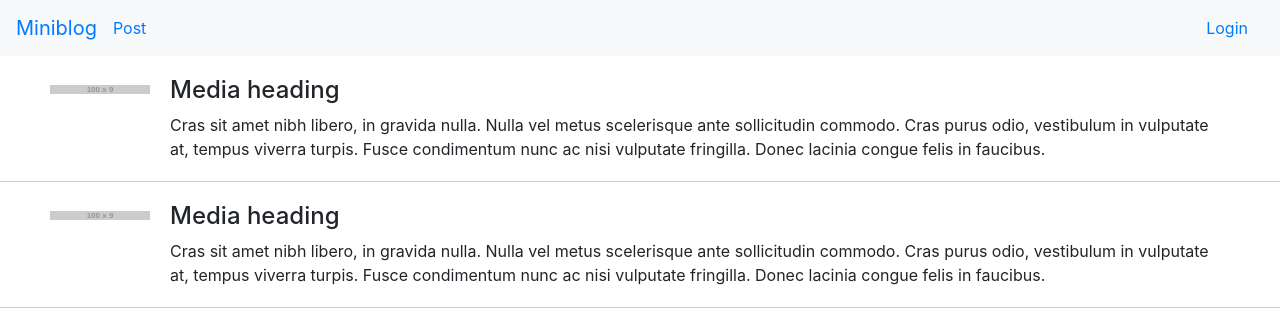
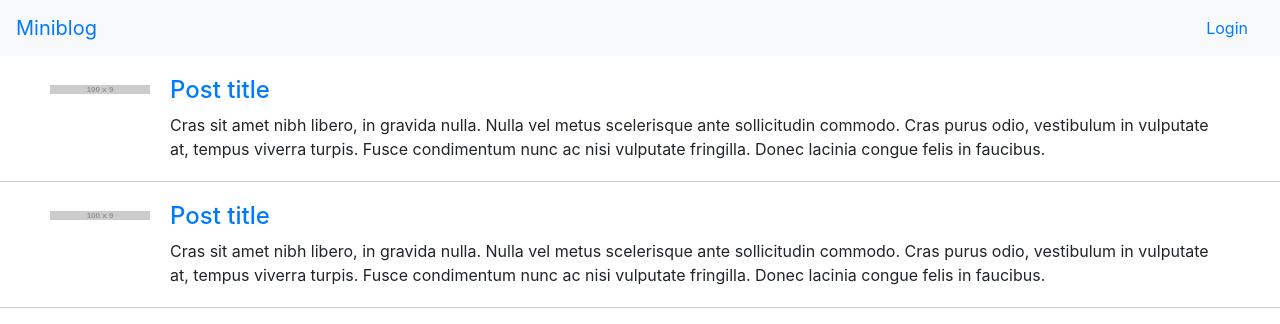
Before and after one commit to craigdanj/miniblog, a React (Create React App) app in the folder client/: page / in a window 1280 px wide. Shown: the top 324 px of the page. Built offline with nearby package versions, Linux system fonts and the light colour scheme.

Commit message:
links added to post list

```diff
--- a/client/src/components/App.js
+++ b/client/src/components/App.js
@@ -25,15 +25,9 @@ function App() {
 		<div className="App">
 			<Router>
 				<Navbar color="light" light expand="md" sticky="top">
-					<NavbarBrand href="/">
+					<NavbarBrand href="/" className="mr-auto">
 						<Link to="/">Miniblog</Link>
 					</NavbarBrand>
-
-					<Nav className="mr-auto" navbar>
-						<NavItem>
-							<Link to="/post/2">Post</Link>
-						</NavItem>
-					</Nav>
 
 					<NavLink href="/login">Login</NavLink>
 				</Navbar>
--- a/client/src/components/post-list/index.js
+++ b/client/src/components/post-list/index.js
@@ -13,7 +13,7 @@ function PostList() {
 
 					<Media body>
 						<Media heading>
-							Media heading
+							<a href="/post/1">Post title</a>
 						</Media>
 						Cras sit amet nibh libero, in gravida nulla. Nulla vel metus scelerisque ante sollicitudin commodo. Cras purus odio, vestibulum in vulputate at, tempus viverra turpis. Fusce condimentum nunc ac nisi vulputate fringilla. Donec lacinia congue felis in faucibus.
 					</Media>
@@ -27,7 +27,7 @@ function PostList() {
 
 					<Media body>
 						<Media heading>
-							Media heading
+							<a href="/post/2">Post title</a>
 						</Media>
 						Cras sit amet nibh libero, in gravida nulla. Nulla vel metus scelerisque ante sollicitudin commodo. Cras purus odio, vestibulum in vulputate at, tempus viverra turpis. Fusce condimentum nunc ac nisi vulputate fringilla. Donec lacinia congue felis in faucibus.
 					</Media>
```
